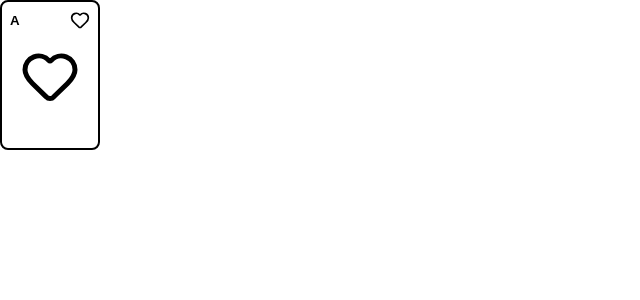
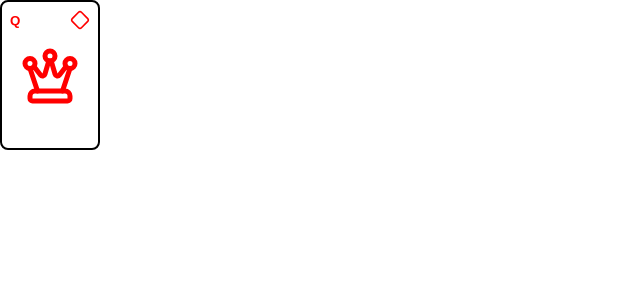
Before and after one commit to aernberger/Bid-Euchre, a React (Create React App) app in the folder Frontend/bideuchre-client/: page / in a window 1280 px wide. Shown: the top 300 px of the page, without its empty margins (0-640 px from the left). Built offline with nearby package versions, Linux system fonts and the light colour scheme.

Commit message:
card display

```diff
--- a/Frontend/bideuchre-client/src/App.js
+++ b/Frontend/bideuchre-client/src/App.js
@@ -6,7 +6,7 @@ import { Play } from 'lucide-react';
 export default function App() {
   return (
     <div>
-      <PlayingCard suit="hearts" value="A" />
+      <PlayingCard suit="diamonds" value="Q" />
     </div>
   );
 }
--- a/Frontend/bideuchre-client/src/components/PlayingCard.tsx
+++ b/Frontend/bideuchre-client/src/components/PlayingCard.tsx
@@ -1,5 +1,5 @@
 import React from "react";
-import { Heart, Diamond, Club, Spade, Divide} from "lucide-react";
+import { Heart, Diamond, Club, Spade, Crown, ChessKing, ChessQueen } from "lucide-react";
 
 type Suit = "hearts" | "spades" | "diamonds" | "clubs";
 
@@ -19,16 +19,26 @@ const suitIcons = {
     spades: Spade,
 }
 
+const faceIcons = {
+    J: Crown,
+    Q: ChessQueen,
+    K: ChessKing
+}
+
 const suitColors = {
-    hearts: "text-red-500",
-    diamonds: "text-red-500",
-    clubs: "text-gray-900",
-    spades: "text-gray-900"
+    hearts: "red",
+    diamonds: "red",
+    clubs: "black",
+    spades: "black"
 }
+
+const face_cards = ["J", "Q", "K"];
 
 export default function PlayingCard({suit, value, disabled, selected, onClick}: PlayingCardProperties) {
     const SuitIcon = suitIcons[suit];
     const color = suitColors[suit];
+    const is_face = face_cards.includes(value);
+    const FaceIcon = is_face ? faceIcons[value] : suitIcons[suit];
 
     return(
         <button
@@ -55,7 +65,7 @@ export default function PlayingCard({suit, value, disabled, selected, onClick}:
             </div>
 
             <div style={{color: color, marginTop: "16px"}}>
-                <SuitIcon size={60} />
+                <FaceIcon size={60} />
             </div>
 
 
```
